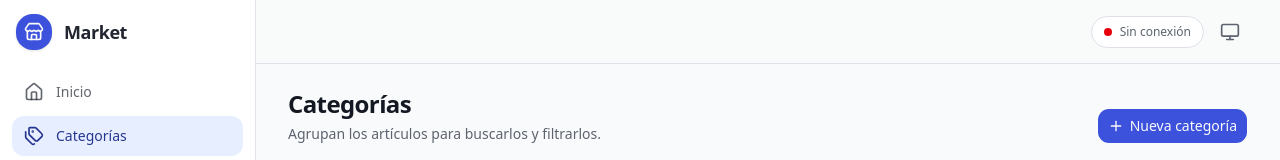
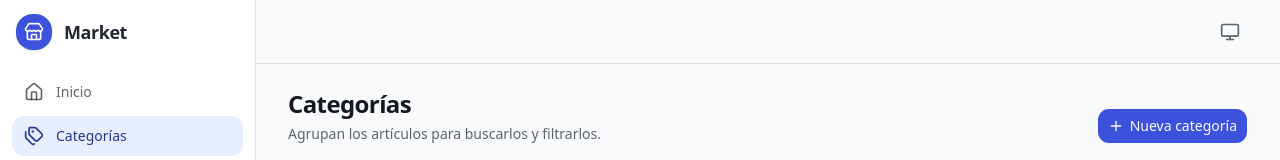
Before and after one commit to juanmantovani/Market, a React (Vite) app in the folder apps/frontend/: page /categorias in a window 1280 px wide. Shown: the top 160 px of the page. Built offline with nearby package versions, Linux system fonts and the light colour scheme; no server answers.

Commit message:
refactor: remove the server status indicator
The header no longer polls /health/live. The endpoint stays for
infrastructure health checks.

Co-Authored-By: Claude Opus 5.5 <noreply@anthropic.com>

```diff
--- a/apps/frontend/src/app/AppLayout.tsx
+++ b/apps/frontend/src/app/AppLayout.tsx
@@ -2,7 +2,6 @@ import { useState } from 'react'
 import { Outlet } from 'react-router'
 import BrandMark from './BrandMark'
 import MobileNav from './MobileNav'
-import ServerStatus from './ServerStatus'
 import Sidebar from './Sidebar'
 import { readSidebarCollapsed, storeSidebarCollapsed } from './sidebar-preference'
 import ThemeToggle from './ThemeToggle'
@@ -34,7 +33,6 @@ export default function AppLayout() {
             Market
           </span>
           <div className="ml-auto flex items-center gap-2">
-            <ServerStatus />
             <ThemeToggle />
           </div>
         </header>
--- a/apps/frontend/src/app/ServerStatus.tsx
+++ /dev/null
@@ -1,32 +0,0 @@
-import { useQuery } from '@tanstack/react-query'
-import { fetchHealth } from '../shared/api/health'
-import { queryKeys } from '../shared/api/query-keys'
-import { cn } from '../shared/lib/utils'
-
-const STATUS = {
-  checking: { label: 'Conectando…', dot: 'bg-muted-foreground animate-pulse' },
-  online: { label: 'En línea', dot: 'bg-success' },
-  offline: { label: 'Sin conexión', dot: 'bg-destructive' },
-}
-
-export default function ServerStatus() {
-  const { isPending, isError } = useQuery({
-    queryKey: queryKeys.health,
-    queryFn: ({ signal }) => fetchHealth(signal),
-    refetchInterval: 30_000,
-    retry: false,
-  })
-
-  const status = STATUS[isPending ? 'checking' : isError ? 'offline' : 'online']
-
-  return (
-    <span
-      role="status"
-      title={status.label}
-      className="inline-flex h-8 items-center gap-2 rounded-full border bg-card px-3 text-xs font-medium text-muted-foreground"
-    >
-      <span className={cn('size-2 rounded-full', status.dot)} aria-hidden />
-      <span className="sr-only sm:not-sr-only">{status.label}</span>
-    </span>
-  )
-}
--- a/apps/frontend/src/shared/api/health.ts
+++ /dev/null
@@ -1,10 +0,0 @@
-import { z } from 'zod'
-import { apiFetch } from './client'
-
-const healthSchema = z.object({ status: z.literal('ok') })
-
-export type Health = z.infer<typeof healthSchema>
-
-export function fetchHealth(signal?: AbortSignal): Promise<Health> {
-  return apiFetch('/health/live', healthSchema, { signal })
-}
--- a/apps/frontend/src/shared/api/query-keys.ts
+++ b/apps/frontend/src/shared/api/query-keys.ts
@@ -1,7 +1,6 @@
 import type { ListParams } from './pagination'
 
 export const queryKeys = {
-  health: ['health'] as const,
   categories: {
     all: ['categories'] as const,
     list: (params: ListParams) => ['categories', 'list', params] as const,
--- a/apps/frontend/vite.config.ts
+++ b/apps/frontend/vite.config.ts
@@ -28,7 +28,6 @@ export default defineConfig(({ mode, command }) => {
     server: {
       proxy: {
         '/api': proxyTarget,
-        '/health': proxyTarget,
       },
       watch: env.WATCH_POLLING === 'true' ? { usePolling: true, interval: 200 } : undefined,
     },
```
Also changed, not shown: 5 other files (tests, documents, lock files or other folders).
